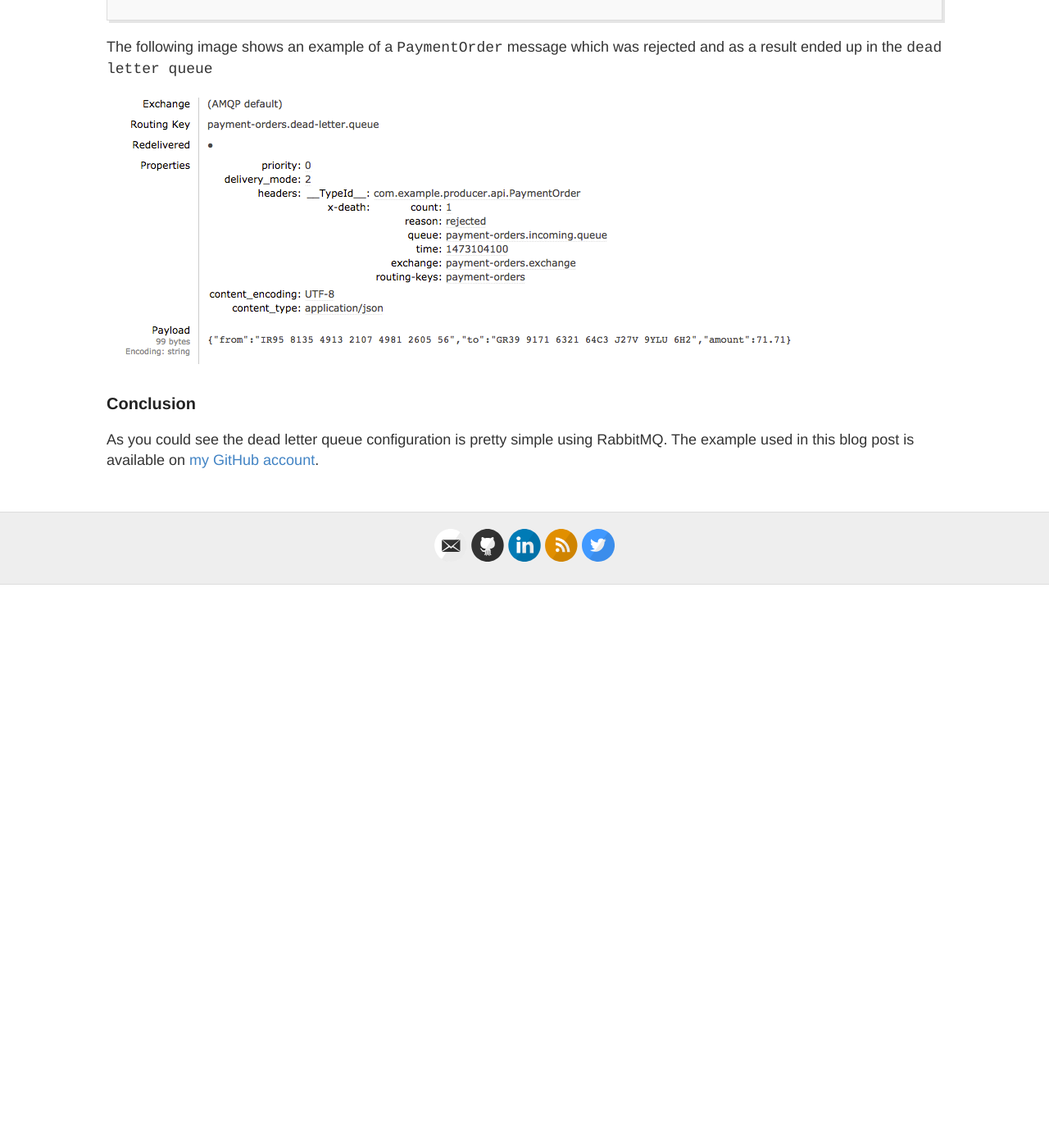
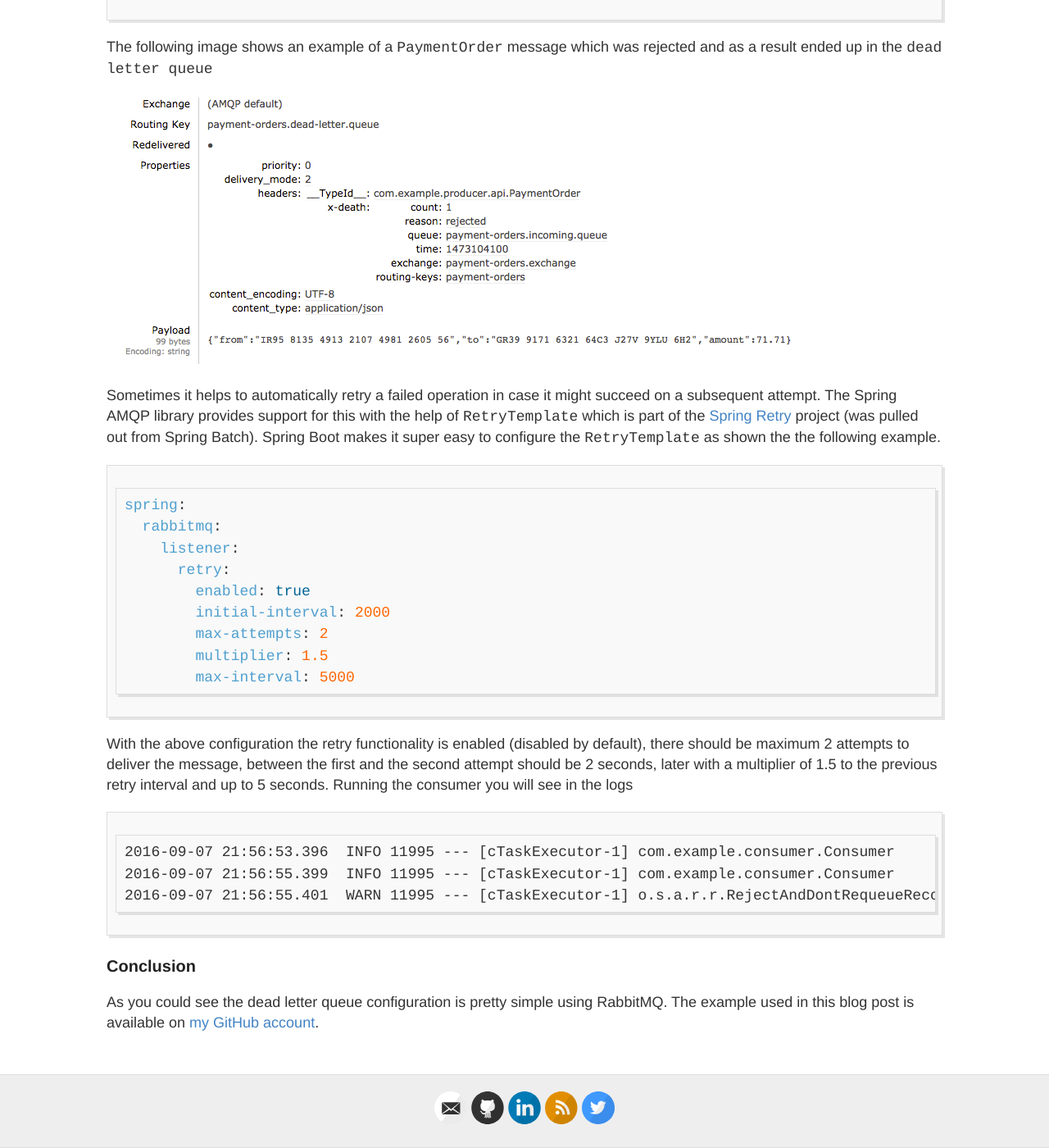
Before and after one commit to altfatterz/altfatterz.github.io, a Jekyll site: the page built from _posts/2016-09-06-dead-letter-queue-configuration-rabbitmq.md, in a window 1280 px wide and 1400 px high, scrolled down 6300 px. Shown: the whole window at 82% size. Built offline with Jekyll 4.4.1, drawn with Linux system fonts in a browser that asks for light colours; comment, search, counter and statistics services are not loaded; before the commit the page ends 7013 px from its top, so only the background shows below that; some of the changed text lies outside the part shown.

Commit message:
add retry

````diff
--- a/_posts/2016-09-06-dead-letter-queue-configuration-rabbitmq.md
+++ b/_posts/2016-09-06-dead-letter-queue-configuration-rabbitmq.md
@@ -93,7 +93,7 @@ In the RabbitMQ management console the `DLX` and `DLK` labels indicate that the
 
 ### The producer logic
 
-The producer generates random `PaymentOrder` messages every second which are sent to RabbitMQ for further processing. Spring’s `AmqpTemplate` is auto-configured and it can be wired into our component. Since the message format is JSON the `Jackson2JsonMessageConverter` is defined which will be associated automatically to the auto-configured `AmqpTemplate`.
+The producer generates random `PaymentOrder` messages every 5 second which are sent to RabbitMQ for further processing. Spring’s `AmqpTemplate` is auto-configured and it can be wired into our component. Since the message format is JSON the `Jackson2JsonMessageConverter` is defined which will be associated automatically to the auto-configured `AmqpTemplate`.
 
 ```java
 @Component
@@ -213,6 +213,30 @@ The following image shows an example of a `PaymentOrder` message which was rejec
 
 <p><img src="/images/rabbitmq-dead-letter-queue-message.png" alt="RabbitMQ dead letter queue message" /></p>
 
+Sometimes it helps to automatically retry a failed operation in case it might succeed on a subsequent attempt. The Spring AMQP library provides support for this with the help of `RetryTemplate` which is part of the [Spring Retry](https://github.com/spring-projects/spring-retry) project (was pulled out from Spring Batch).
+Spring Boot makes it super easy to configure the `RetryTemplate` as shown the the following example.
+
+```yml
+spring:
+  rabbitmq:
+    listener:
+      retry:
+        enabled: true
+        initial-interval: 2000
+        max-attempts: 2
+        multiplier: 1.5
+        max-interval: 5000
+```
+
+With the above configuration the retry functionality is enabled (disabled by default), there should be maximum 2 attempts to deliver the message, between the first and the second attempt should be 2 seconds, later with a multiplier of 1.5 to the previous retry interval and up to 5 seconds.
+Running the consumer you will see in the logs
+
+```
+2016-09-07 21:56:53.396  INFO 11995 --- [cTaskExecutor-1] com.example.consumer.Consumer            : Processing at 'Wed Sep 07 21:56:53 CEST 2016' payload 'PaymentOrder{from='RS32 5346 0536 6006 4886 88', to='FI61 8364 3364 9834 16', amount=45.57}'
+2016-09-07 21:56:55.399  INFO 11995 --- [cTaskExecutor-1] com.example.consumer.Consumer            : Processing at 'Wed Sep 07 21:56:55 CEST 2016' payload 'PaymentOrder{from='RS32 5346 0536 6006 4886 88', to='FI61 8364 3364 9834 16', amount=45.57}'
+2016-09-07 21:56:55.401  WARN 11995 --- [cTaskExecutor-1] o.s.a.r.r.RejectAndDontRequeueRecoverer  : Retries exhausted for message (Body:'{"from":"RS32 5346 0536 6006 4886 88","to":"FI61 8364 3364 9834 16","amount":45.57}' MessageProperties [headers={__TypeId__=com.example.producer.api.PaymentOrder}, timestamp=null, messageId=null, userId=null, receivedUserId=null, appId=null, clusterId=null, type=null, correlationId=null, correlationIdString=null, replyTo=null, contentType=application/json, contentEncoding=UTF-8, contentLength=0, deliveryMode=null, receivedDeliveryMode=PERSISTENT, expiration=null, priority=0, redelivered=false, receivedExchange=payment-orders.exchange, receivedRoutingKey=payment-orders, receivedDelay=null, deliveryTag=31, messageCount=0, consumerTag=amq.ctag-vd18OXS9PSOeJmBQLY4o-w, consumerQueue=payment-orders.incoming.queue])
+```
+
 ### Conclusion
 
 As you could see the dead letter queue configuration is pretty simple using RabbitMQ. The example used in this blog post is available on [my GitHub account](https://github.com/altfatterz/rabbit-dead-letter-queue).
````
